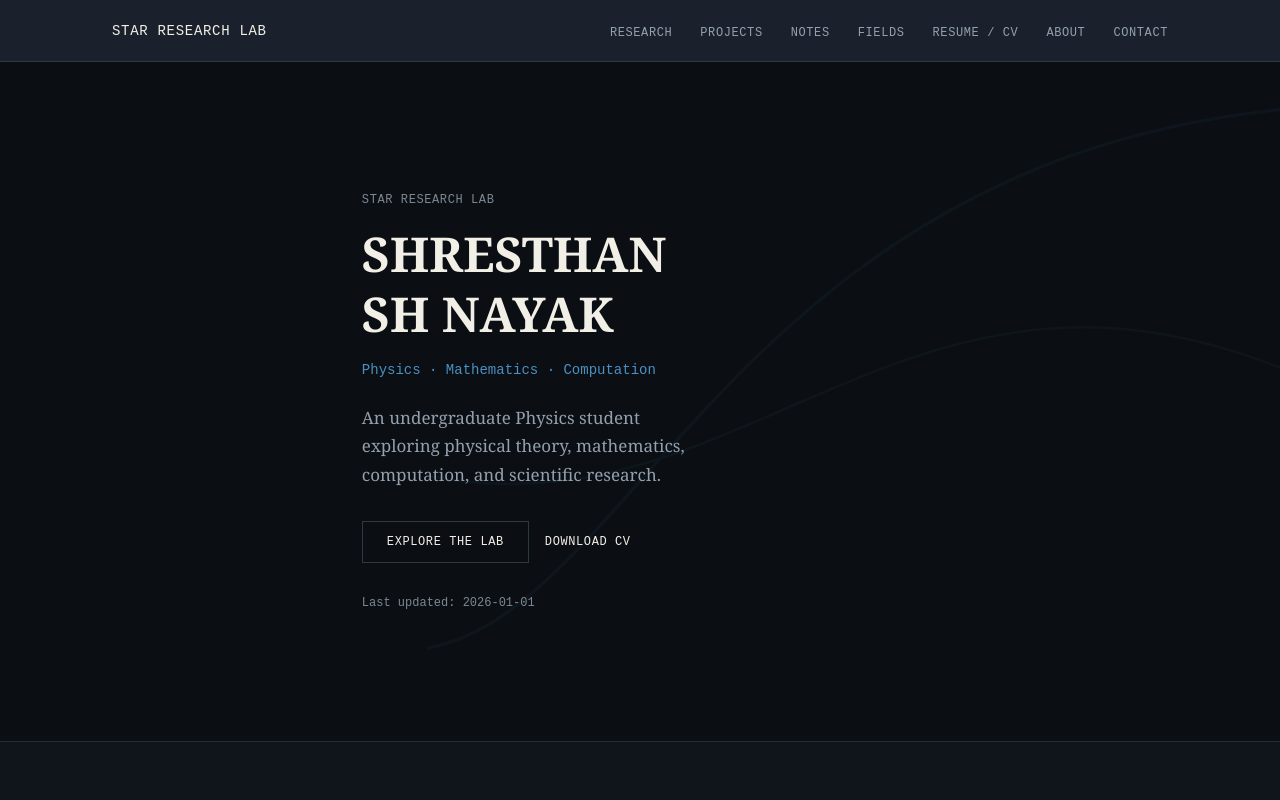
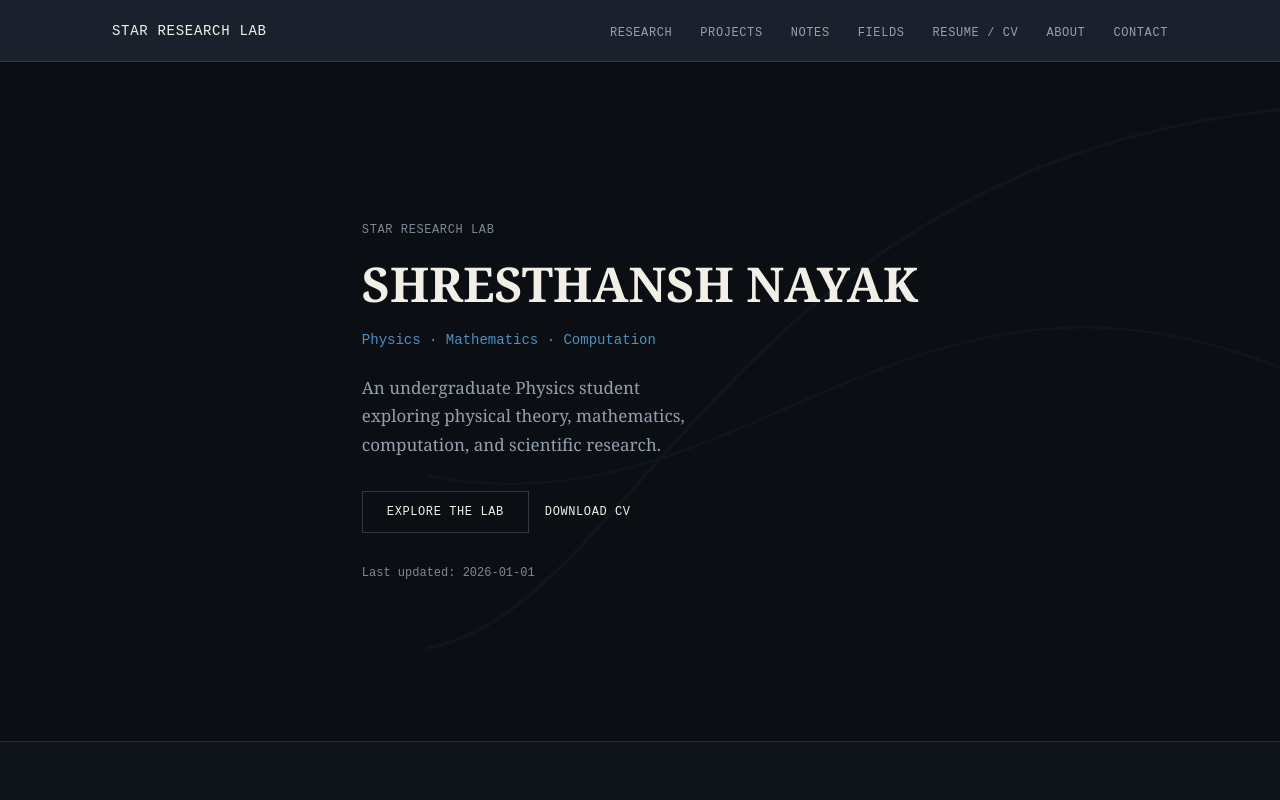
Before and after one commit to ansh-278/website, a React (Vite) app: page / in a window 1280 px wide. Shown: the top 800 px of the page. Built offline with nearby package versions, Linux system fonts and the light colour scheme.

Commit message:
name update

```diff
--- a/src/pages/Home.tsx
+++ b/src/pages/Home.tsx
@@ -69,7 +69,7 @@ function Hero() {
             STAR RESEARCH LAB
           </p>
           <h1
-            className="mb-4 font-serif text-4xl font-bold leading-tight text-text-primary md:text-[48px]"
+            className="mb-4  whitespace-nowrap font-serif text-[clamp(1.5rem,6.5vw,48px)] font-bold leading-tight text-text-primary"
             style={{
               opacity: visible ? 1 : 0,
               transform: visible ? "none" : "translateY(8px)",
```
